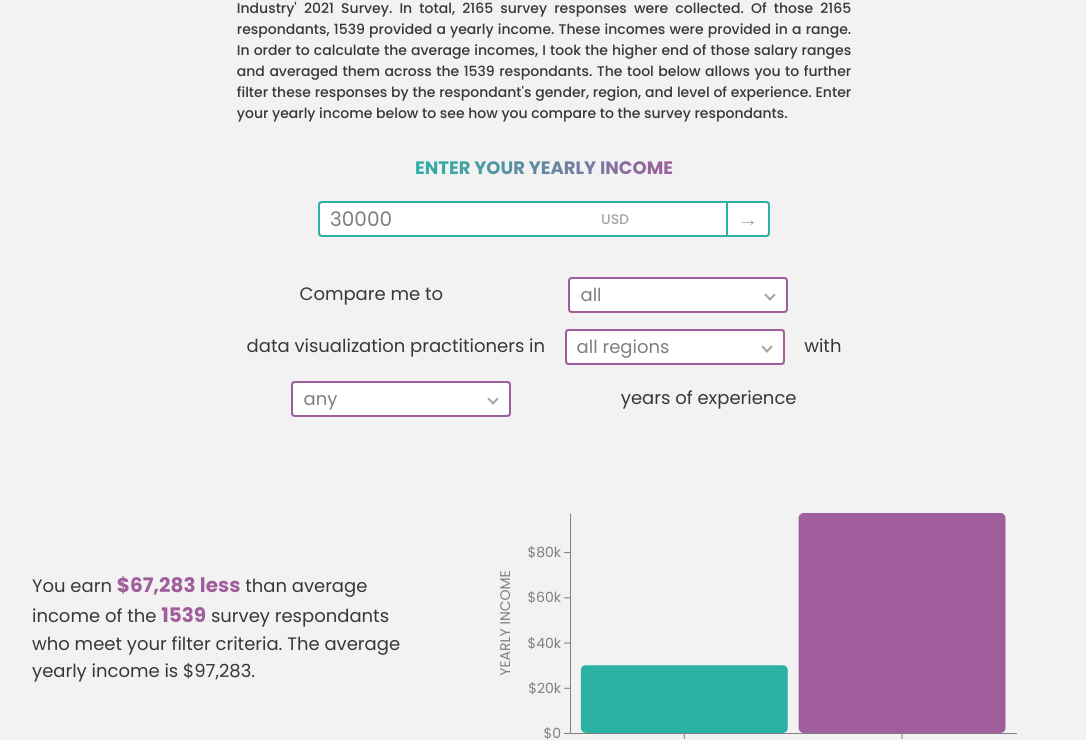
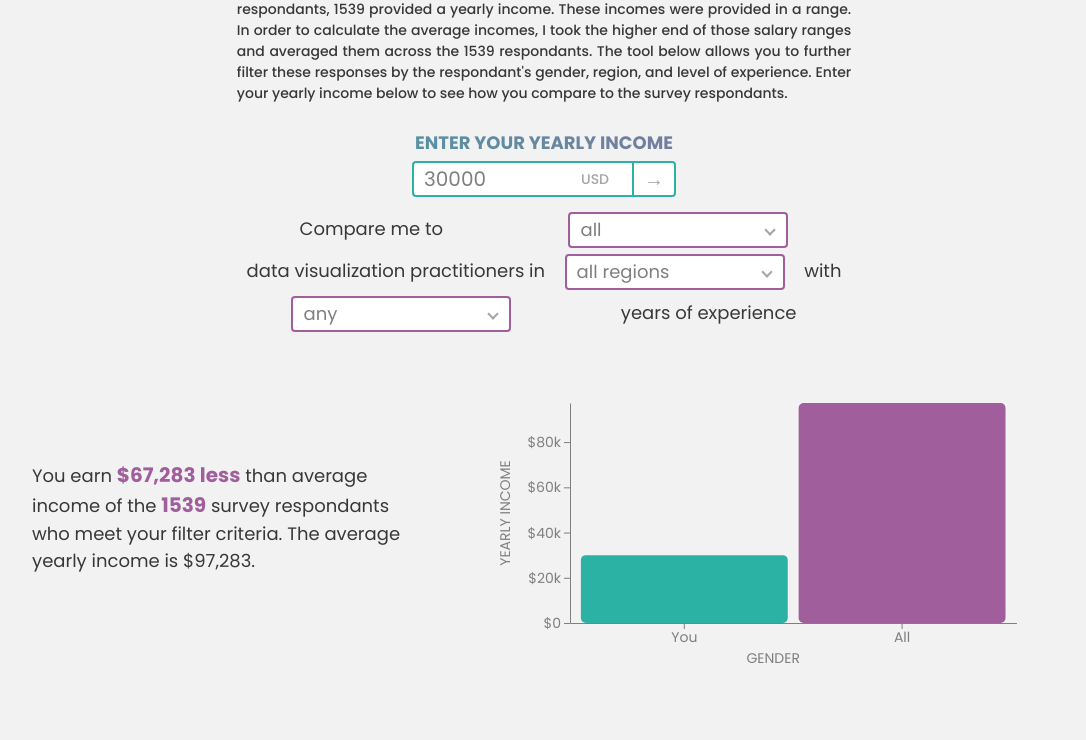
Before and after one commit to two-n/dvs-2021, a website built with Parcel: page index.html in a window 1280 px wide. Shown: the part 198-938 px from the top of the page, without its empty margins (96-1182 px from the left). Built offline with nearby package versions, Linux system fonts and the light colour scheme.

Commit message:
fix color spectrum label issue on safari

```diff
--- a/src/components/Chart/style.scss
+++ b/src/components/Chart/style.scss
@@ -57,7 +57,7 @@ body {
   font-size: $fontSize;
   display: flex;
   flex-direction: column;;
-  row-gap: 20px;
+  // row-gap: 20px;
   padding-top: 30px;
 
   a {
@@ -92,7 +92,7 @@ body {
     margin: auto;
 
     > div {
-      margin: 10px 0;
+      margin: 5px 0;
     }
     // make dropdown drop over its siblings
     :nth-child(2) {
@@ -109,12 +109,11 @@ body {
     white-space:nowrap;
   }
 
-  .input-container, .input-label {
+  .input-container {
     @include vertical-center;
     justify-content: center;
     margin: auto;
     text-transform: uppercase;
-    max-width: 260px;
 
     input, button {
       font-size: $fontSizeNumber;
@@ -133,6 +132,7 @@ body {
       border-top: $border;
       border-bottom: $border;
       border-right: none;
+      max-width: 220px;
     }
 
     // hide input arrows
@@ -165,7 +165,7 @@ body {
   .input-container {
     margin-bottom: $spacing;
     position: relative;
-
+    max-width: 220px;
   }
 
   .input-container:before {
@@ -182,10 +182,13 @@ body {
   }
 
   .input-label {
+    display: inline-block;
+    margin: 5px 0;
+    text-transform: uppercase;
     font-weight: $bold;
     text-align: center;
     background-color: $colorPrimary;
-    background-image: linear-gradient(90deg, $colorPrimary, $colorSecondary);
+    background-image: linear-gradient(45deg, $colorPrimary, $colorSecondary);
     background-size: 100%;
     -webkit-background-clip: text;
     -moz-background-clip: text;
@@ -196,7 +199,7 @@ body {
   .intro {
     font-weight: 500;
     font-size: $fontSizeSmall;
-    margin-bottom: $spacing;
+    margin: calc(2 *$spacing) 0;
     display: flex;
     justify-content: center;
     :first-child{
```
